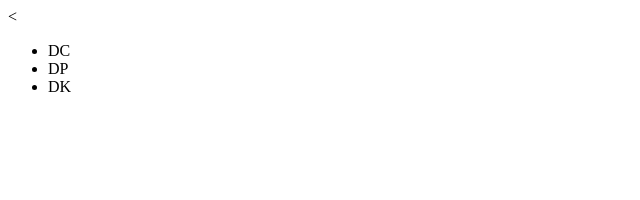
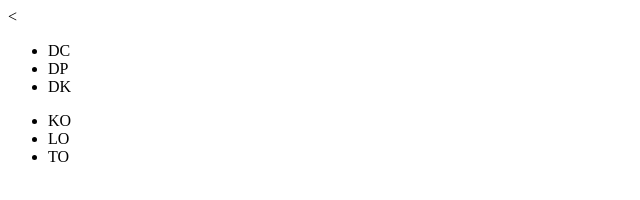
Before and after one commit to afcsagir/git_branch_test, a plain HTML site: page index.html in a window 1280 px wide. Shown: the full height of the page, 0-640 px from the left. Drawn offline with Linux system fonts and the light colour scheme.

Commit message:
added lines

```diff
--- a/index.html
+++ b/index.html
@@ -11,5 +11,17 @@
 	  	<li>DK</li>
 	  </ul>
 
+
+	<module-two>
+	   <ul>
+	   	<li>KO</li>
+		<li>LO</li>
+		<li>TO</li>
+
+
+
 </body>
+
+
+
 </html>
```
